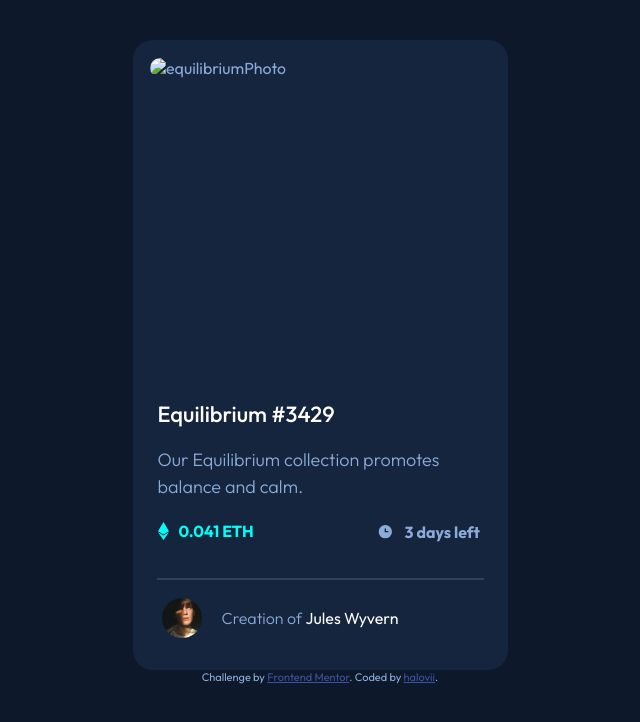
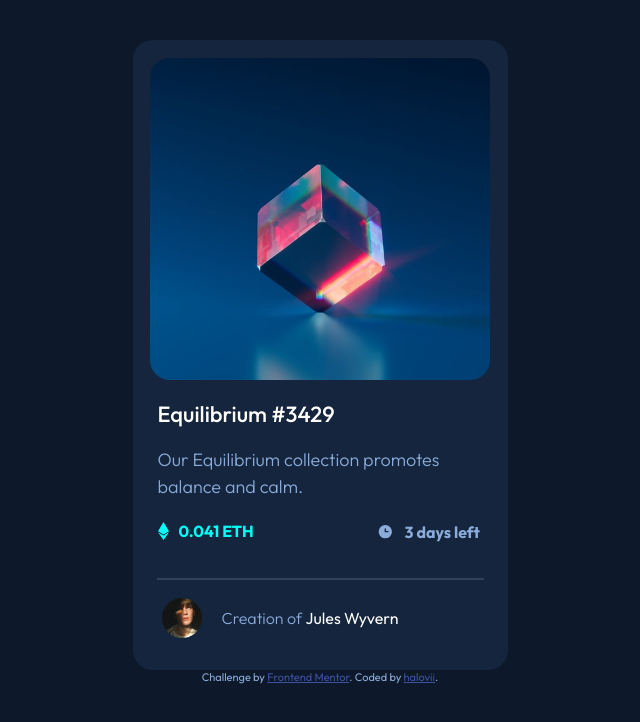
Before and after one commit to halovii/nft-preview-card, a plain HTML site: page index.html in a window 1280 px wide. Shown: the whole page, without its empty margins (320-960 px from the left). Drawn offline with Linux system fonts and the light colour scheme; the site is published under a folder, as on GitHub Pages, so addresses that start at the root find nothing.

Commit message:
Update index.html
fixed file path for main image

```diff
--- a/index.html
+++ b/index.html
@@ -21,7 +21,7 @@
 <div class="card-content">
 
   <div class="eq-img-block">
-    <img id="imgEQ" src="/images/image-equilibrium.jpg" alt="equilibriumPhoto">
+    <img id="imgEQ" src="images/image-equilibrium.jpg" alt="equilibriumImage">
     <div class="overlay">
       <img id="eyeIcon" src="images/icon-view.svg" alt="eyeIcon">
     </div>
```
